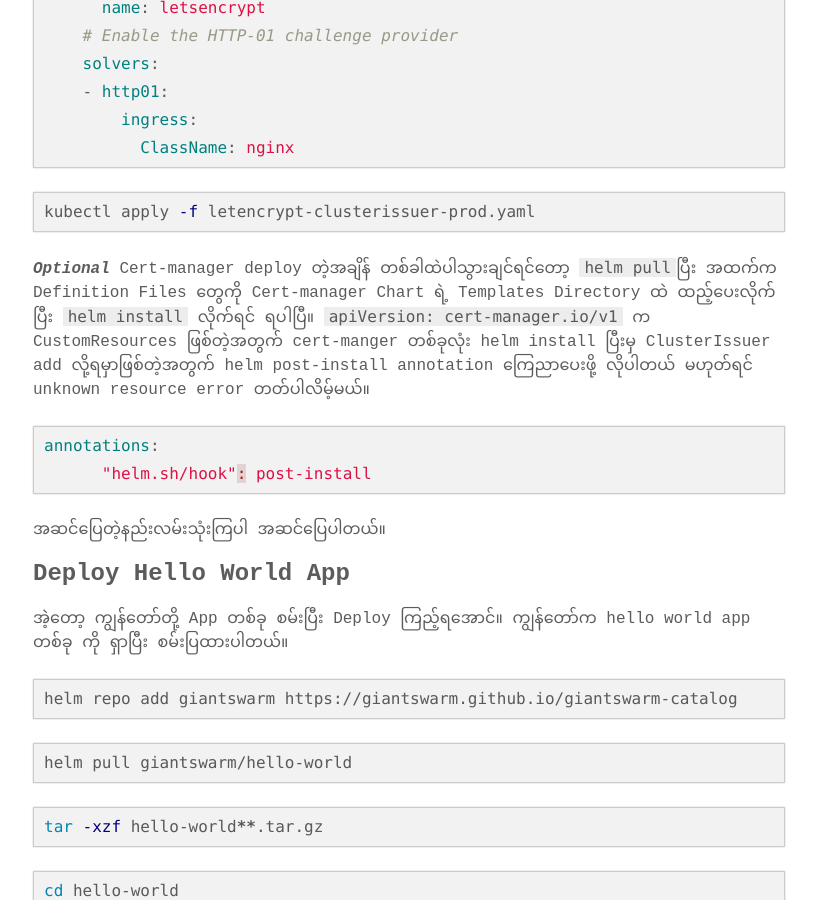
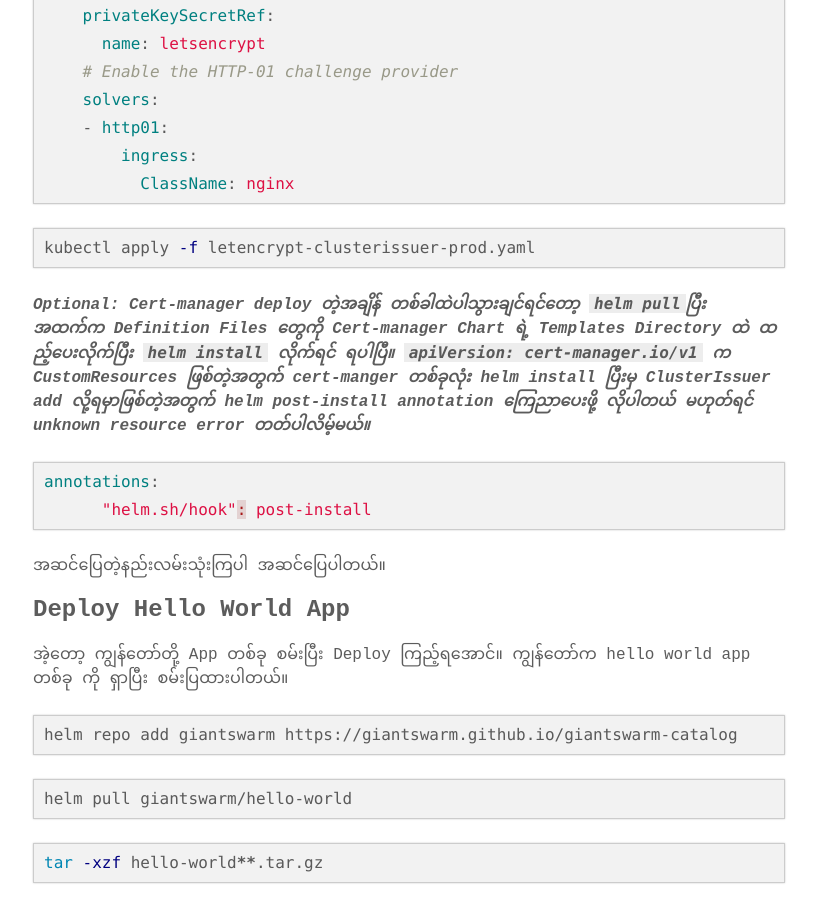
Before and after one commit to pyaephyohein/blog, a Jekyll site: the page built from _posts/2023-09-02-letsencrypt-certmanger-k8s.md, in a window 1280 px wide and 900 px high, scrolled down 2426 px. Shown: the whole window, without its empty margins (231-1048 px from the left). Built offline with Jekyll 4.4.1, drawn with Linux system fonts in a browser that asks for light colours; some web fonts are replaced; comment, search, counter and statistics services are not loaded.

Commit message:
Fix typos

````diff
--- a/_posts/2023-09-02-letsencrypt-certmanger-k8s.md
+++ b/_posts/2023-09-02-letsencrypt-certmanger-k8s.md
@@ -8,7 +8,9 @@
 
 ### Intro
 ဒီတစ်ပတ်မှာတော့ let's encrypt နဲ့ cert-manager ကို တွဲသုံးပြီး ဘယ်လိုမျိုး SSL သုံးလို့ ရမလဲဆိုတာ စမ်းကြည့်ကြမယ်ဗျို့။ ပုံမှန်ဆိုရင် Self-signed certificate ကို သုံးတတ်ကြပေမဲ့ certificate ထုတ်ရတာ ပျင်းတာပဲ ဖြစ်ဖြစ် ဒီတိုင်း စမ်းကြည့်ချင်တာပဲ ဖြစ်ဖြစ် organization က သုံးချင်တာပဲ ဖြစ်ဖြစ် lets encrypt ကို clusterissure အဖြစ် သုံးပြီး certificate request ပြီးသုံးကြတယ်ပေါ့။
+
 <img src="/assets/images/letencrypt-certmgr/cert_let.png">
+
 ### Deploy Cert-manager
 အဲ့တော့ ပထမဆုံး ကျွန်တော်တို့ Cert-manager deployment လုပ်ကြမယ်။ Cert-manger ကိုတော့ helm သုံးပြီး deploy လုပ်ကြပါမယ်။
 
@@ -86,8 +88,7 @@
 ```bash
 kubectl apply -f letencrypt-clusterissuer-prod.yaml
 ```
-***Optional***
-Cert-manager deploy တဲ့အချိန် တစ်ခါထဲပါသွားချင်ရင်တော့ ```helm pull ```ပြီး အထက်က  Definition Files တွေကို Cert-manager Chart ရဲ့ Templates Directory ထဲ ထည့်ပေးလိုက်ပြီး ```helm install``` လိုက်ရင် ရပါပြီ။ ```apiVersion: cert-manager.io/v1``` က CustomResources ဖြစ်တဲ့အတွက် cert-manger တစ်ခုလုံး helm install ပြီးမှ ClusterIssuer add လို့ရမှာဖြစ်တဲ့အတွက် helm post-install annotation ကြေညာပေးဖို့ လိုပါတယ် မဟုတ်ရင် unknown resource error တတ်ပါလိမ့်မယ်။
+***Optional: Cert-manager deploy တဲ့အချိန် တစ်ခါထဲပါသွားချင်ရင်တော့ ```helm pull ```ပြီး အထက်က  Definition Files တွေကို Cert-manager Chart ရဲ့ Templates Directory ထဲ ထည့်ပေးလိုက်ပြီး ```helm install``` လိုက်ရင် ရပါပြီ။ ```apiVersion: cert-manager.io/v1``` က CustomResources ဖြစ်တဲ့အတွက် cert-manger တစ်ခုလုံး helm install ပြီးမှ ClusterIssuer add လို့ရမှာဖြစ်တဲ့အတွက် helm post-install annotation ကြေညာပေးဖို့ လိုပါတယ် မဟုတ်ရင် unknown resource error တတ်ပါလိမ့်မယ်။***
 ```yaml
 annotations:
       "helm.sh/hook": post-install
@@ -139,10 +140,15 @@
 <img src="/assets/images/letencrypt-certmgr/image.png">
 
 အဲ့ဒီ Pod ကို ကြည့်ရင် Certificate request တာတွေကို တွေ့ရပါလိမ့်မယ် Cert-manager ရဲ့ Pod နဲ့ တွဲကြည့်ရင် အပြန်အလှမ်အလုပ်လုပ်တဲ့ Log တွေကို တွေ့ရပါလိမ့်မယ်
+
 <img src="/assets/images/letencrypt-certmgr/image-1.png">
+
 အဆင်ပြေသွားပြီဆိုရင် Pod က delete သွားပါလိမ့်မယ်။ ကျွန်တော်တို့ browser မှာ ingress url ကို ခေါ်ကြည့်လိုက်ရင် hello world pageကို မြင်ရမှာဖြစ်ပါတယ်။
+
 <img src="/assets/images/letencrypt-certmgr/image-5.png">
+
 Certificate ကို ကြည့်ကြည့်မယ်ဆိုရင် အောက်ပါအတိုင်း lets encrypt ရဲ့ Staging Certificate ကို ရနေတာမြင်ရပါမယ်။
+
 <img src="/assets/images/letencrypt-certmgr/image-2.png">
 
 Prod ကို မသွားခင် Lets encrypt ရဲ့ Rate Limit တွေ အကြောင်းကို [Staging](https://letsencrypt.org/docs/staging-environment/) နဲ့ [Prod](https://letsencrypt.org/docs/rate-limits/) မှာ ဖတ်ကြည့်လို့ ရပါတယ်
@@ -167,6 +173,7 @@
     - hello-prod.mgou.dev
 ```
 App ကို Deploy ပြီး ingress url ကို browser မှာ ခေါ်ကြည့်ရင် home page ကိုမြင်ရမှာ ဖြစ်ပြီး certificate ကို ကြည့်ရင်တော့ lets encrypt ရဲ့ Prod Certificate ကို မြင်ရမှာဖြစ်ပါတယ်
+
 <img src="/assets/images/letencrypt-certmgr/image-4.png">
 
 အောက်ပါ message ကတော့ prod certificate ကို တစ်နေ့ထဲမှာ multiple request လုပ်လိုက်လို့ Rate limit ထိတဲ့ error ပါ။
````
